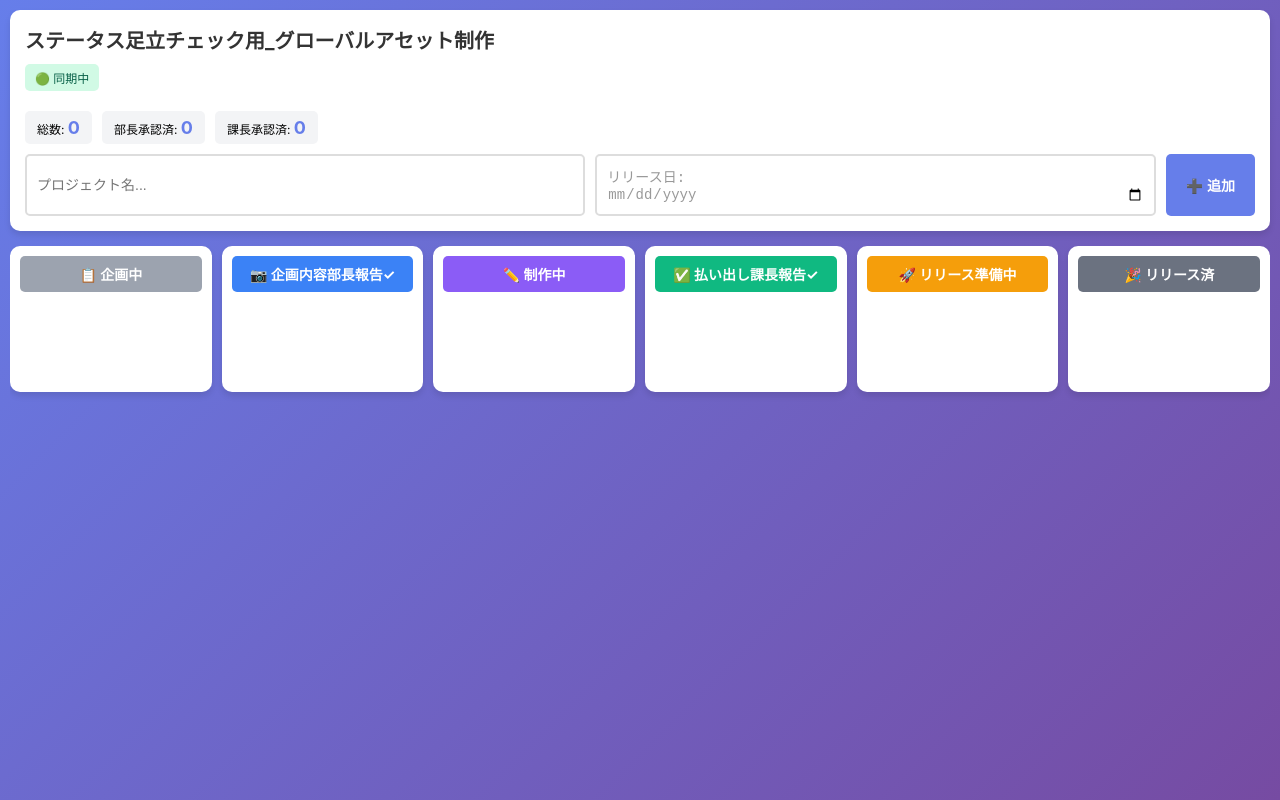
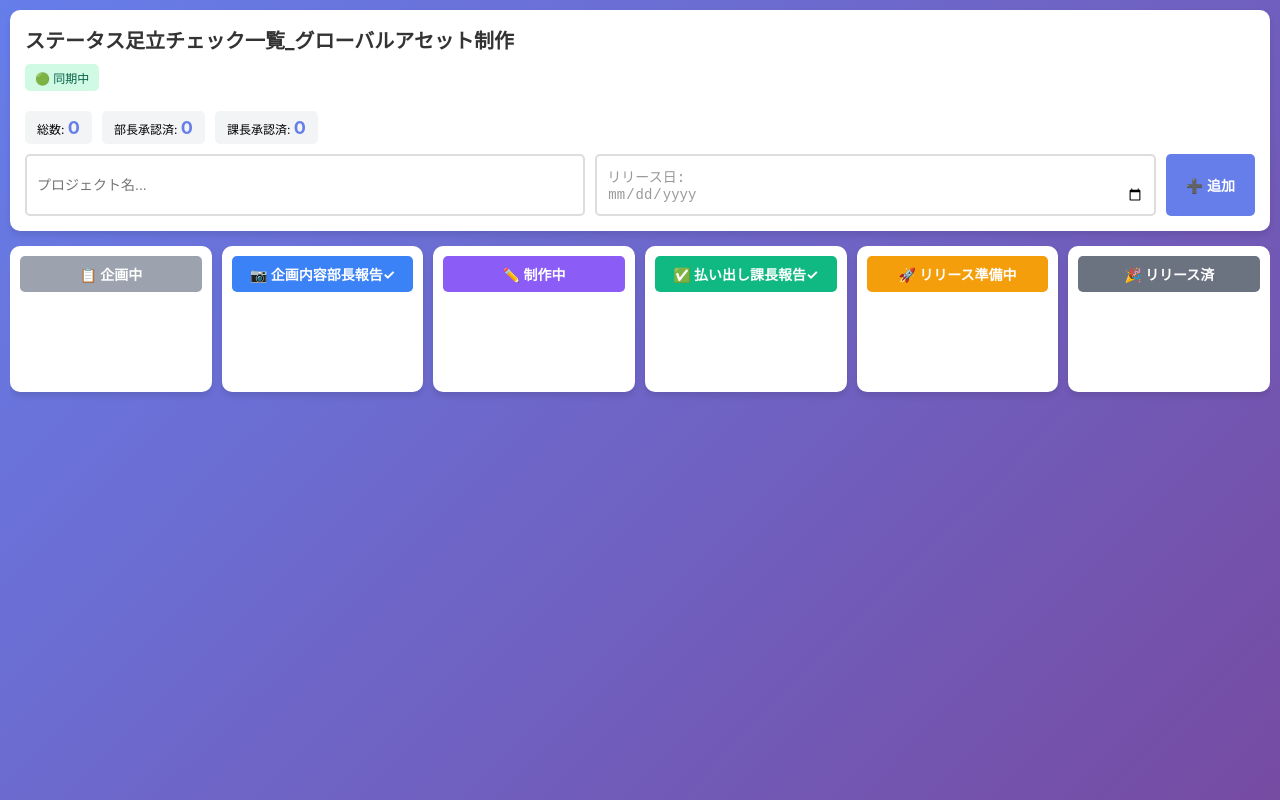
Before and after one commit to zehinashi1582-bot/-project-management001, a plain HTML site: page index.html in a window 1280 px wide. Drawn offline with Linux system fonts and the light colour scheme; no server answers.

Commit message:
Add files via upload
題名変更_ステータス足立チェック一覧_グローバルアセット制作

```diff
--- a/index.html
+++ b/index.html
@@ -6,7 +6,7 @@
     <meta name="apple-mobile-web-app-capable" content="yes">
     <meta name="apple-mobile-web-app-status-bar-style" content="black-translucent">
     <meta name="apple-mobile-web-app-title" content="アセット管理">
-    <title>ステータス足立チェック用_グローバルアセット制作</title>
+    <title>ステータス足立チェック一覧_グローバルアセット制作</title>
     <style>
         * {
             margin: 0;
@@ -410,7 +410,7 @@
     </div>
 
     <div class="header">
-        <h1>ステータス足立チェック用_グローバルアセット制作</h1>
+        <h1>ステータス足立チェック一覧_グローバルアセット制作</h1>
         <div class="firebase-status local" id="firebaseStatus">
             📡 ローカルモード（同期なし）
         </div>
```
